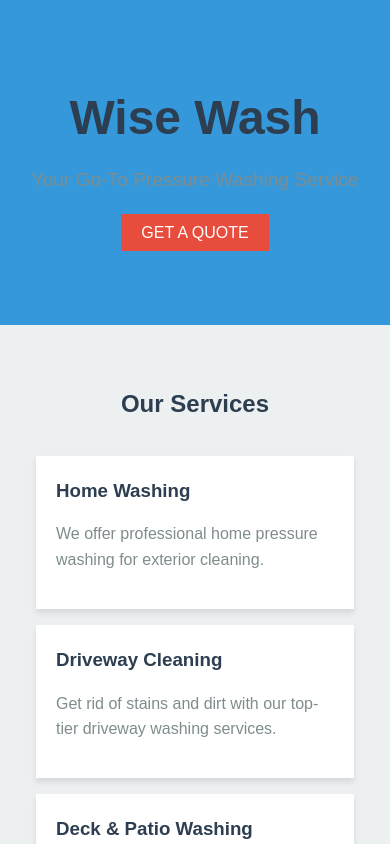
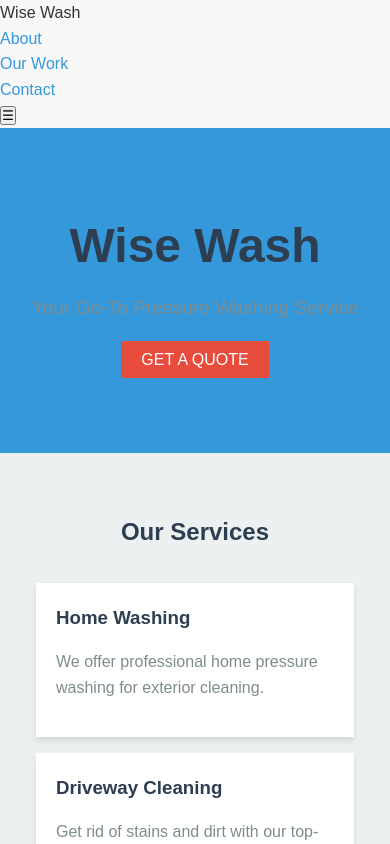
Before and after one commit to Quinnfickle/wise_wash, a Next.js app: page / in a window 390 px wide. Shown: the top 844 px of the page. Built offline with nearby package versions, Linux system fonts and the light colour scheme.

Commit message:
updated hamburger menu

```diff
--- a/app/layout.js
+++ b/app/layout.js
@@ -1,27 +1,60 @@
-import { Geist, Geist_Mono } from "next/font/google";
+"use client";
+
+import React, { useState } from "react"; // Import useState for toggling
 import "../styles/globals.css";
 
-const geistSans = Geist({
-  variable: "--font-geist-sans",
-  subsets: ["latin"],
-});
+export default function RootLayout({ children }) {
+  // State to track if the menu is open or closed
+  const [menuOpen, setMenuOpen] = useState(false);
 
-const geistMono = Geist_Mono({
-  variable: "--font-geist-mono",
-  subsets: ["latin"],
-});
+  // Function to toggle the menu visibility
+  const toggleMenu = () => setMenuOpen(!menuOpen);
 
-export const metadata = {
-  title: "Create Next App",
-  description: "Generated by create next app",
-};
+  // Close the menu when clicking outside the menu
+  const closeMenu = () => setMenuOpen(false);
 
-export default function RootLayout({ children }) {
   return (
     <html lang="en">
-      <body
-        className={`${geistSans.variable} ${geistMono.variable} antialiased`}
-      >
+      <body className="font-sans antialiased">
+        <header className="flex justify-between items-center p-4 bg-blue-600 text-white">
+          {/* Logo */}
+          <div className="text-2xl font-bold">Wise Wash</div>
+
+          {/* Desktop Navigation */}
+          <nav className="hidden md:block">
+            <ul className="flex space-x-8">
+              <li><a href="#about">About</a></li>
+              <li><a href="#our-work">Our Work</a></li>
+              <li><a href="#contact">Contact</a></li>
+            </ul>
+          </nav>
+
+          {/* Hamburger Menu Button */}
+          <div className="md:hidden">
+            <button onClick={toggleMenu} className="text-white">
+              {menuOpen ? "✖" : "☰"} {/* '✖' when menu is open, '☰' when closed */}
+            </button>
+          </div>
+        </header>
+
+        {/* Mobile Menu Container */}
+        {menuOpen && (
+          <div
+            className={`mobile-menu-container ${menuOpen ? "open" : ""}`}
+            onClick={closeMenu} // Close menu when clicking outside
+          >
+            {/* Mobile Navigation Menu */}
+            <nav className={`mobile-menu ${menuOpen ? "open" : ""}`} onClick={(e) => e.stopPropagation()}>
+              <ul>
+                <li className="py-2"><a href="#about">About</a></li>
+                <li className="py-2"><a href="#our-work">Our Work</a></li>
+                <li className="py-2"><a href="#contact">Contact</a></li>
+              </ul>
+            </nav>
+          </div>
+        )}
+
+        {/* Main Content */}
         {children}
       </body>
     </html>
--- a/styles/globals.css
+++ b/styles/globals.css
@@ -126,3 +126,57 @@
   .contact-form button:hover {
     background-color: #2980b9;
   }
+/* Haze overlay (background dimming) */
+.mobile-menu-container {
+    position: fixed;
+    top: 0;
+    left: 0;
+    width: 100%;
+    height: 100%;
+    background-color: rgba(0, 0, 0, 0.5); /* Dimmed background */
+    display: none; /* Hidden by default */
+    z-index: 1000;
+    opacity: 0;
+    transition: opacity 0.3s ease; /* Smooth fade-in/out */
+  }
+
+  /* When the menu is open, show the overlay */
+  .mobile-menu-container.open {
+    display: block;
+    opacity: 1;
+  }
+
+  /* Mobile Menu */
+  .mobile-menu {
+    position: fixed;
+    top: 0;
+    left: -100%; /* Initially off-screen */
+    width: 250px; /* Width of the menu */
+    height: 100%; /* Full screen height */
+    background-color: #1e3a8a; /* Blue background */
+    padding: 20px;
+    transition: transform 0.3s ease; /* Sliding transition */
+    z-index: 1100; /* Ensure the menu is above other content */
+  }
+
+  /* When the menu is open, slide it in */
+  .mobile-menu.open {
+    transform: translateX(100%); /* Slide in from left */
+  }
+
+  /* List items inside the menu */
+  .mobile-menu ul {
+    list-style: none;
+    padding: 0;
+    margin: 0;
+  }
+
+  .mobile-menu li {
+    padding: 10px 0;
+  }
+
+  .mobile-menu a {
+    text-decoration: none;
+    color: white;
+    font-size: 18px;
+  }
```
